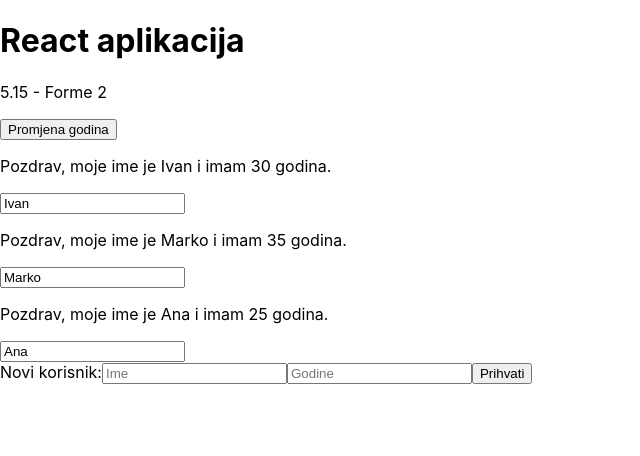
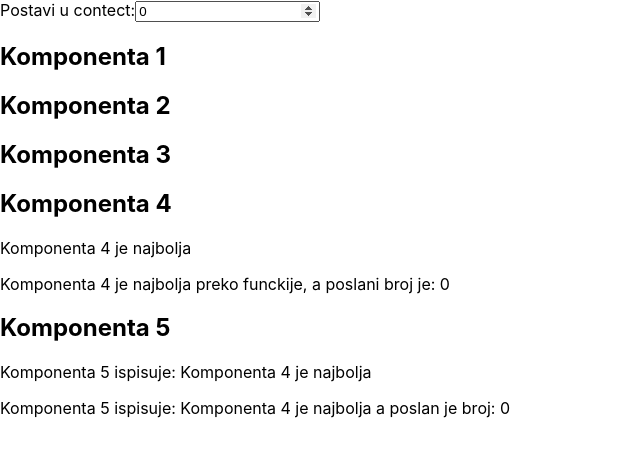
Before and after one commit to lvcelik/moja-react-aplikacija, a React (Create React App) app: page / in a window 1280 px wide. Shown: the top 456 px of the page, without its empty margins (0-640 px from the left). Built offline with nearby package versions, Linux system fonts and the light colour scheme.

Commit message:
Promjena 8.5.2023.

```diff
--- /dev/null
+++ b/src/componets/AppContext.js
@@ -0,0 +1,21 @@
+import React from "react";
+import { Provider } from "./context/Context";
+import Komponenta1 from "./context/context-components/Komponenta_1";
+
+export default function AppContext() {
+    const [number, setNumber] = React.useState(0);
+
+    const handleChange = event => {
+        setNumber(event.target.value);
+    };
+
+    return (
+        <Provider value={{text: 'Komponenta 4 je najbolja', number}}>
+            <label>
+                Postavi u contect:
+                <input type="number" onChange={handleChange} defaultValue={number}/>
+            </label>
+            <Komponenta1 />
+        </Provider>
+    );
+}
--- /dev/null
+++ b/src/componets/context/Context.js
@@ -0,0 +1,7 @@
+import React from "react";
+
+const Context = React.createContext();
+
+export const Provider = Context.Provider;
+export const Consumer = Context.Consumer;
+export default Context;
--- /dev/null
+++ b/src/componets/context/context-components/Komponenta_1.js
@@ -0,0 +1,11 @@
+import React from "react";
+import Komponenta2 from "./Komponenta_2";
+
+export default function Komponenta_1(){
+    return (
+        <div>
+            <h2>Komponenta 1</h2>
+            <Komponenta2/>
+        </div>
+    );
+}
--- /dev/null
+++ b/src/componets/context/context-components/Komponenta_2.js
@@ -0,0 +1,11 @@
+import React from "react";
+import Komponenta3 from './Komponenta_3';
+
+export default function Komponenta_2(){
+    return (
+        <div>
+            <h2>Komponenta 2</h2>
+            <Komponenta3/>
+        </div>
+    );
+}
--- /dev/null
+++ b/src/componets/context/context-components/Komponenta_3.js
@@ -0,0 +1,14 @@
+import React from "react";
+import Komponenta4 from './Komponenta_4';
+import Komponenta5 from './Komponenta_5';
+
+export default function Komponenta_3(){
+    return (
+        <div>
+            <h2>Komponenta 3</h2>
+            <Komponenta4/>
+            <Komponenta5/>
+
+        </div>
+    );
+}
--- /dev/null
+++ b/src/componets/context/context-components/Komponenta_4.js
@@ -0,0 +1,18 @@
+import React, {useContext} from "react";
+import { Consumer } from "../Context";
+import Context from "../Context";
+
+export default function Komponenta_4(){
+    const contextObject = useContext(Context);
+    const {text, number} = contextObject;
+
+
+    const editText = `${text} preko funckije, a poslani broj je: ${number}`;
+    return (
+        <div>
+            <h2>Komponenta 4</h2>
+            <Consumer>{props => <p>{props.text}</p>}</Consumer>
+            <p>{editText}</p>
+        </div>
+    );
+}
--- /dev/null
+++ b/src/componets/context/context-components/Komponenta_5.js
@@ -0,0 +1,29 @@
+import React from "react";
+import { Consumer } from "../Context";
+import Context from "../Context";
+
+class Komponenta_5 extends React.Component {
+    static contextType = Context;
+
+    render () {
+        const {text, number} = this.context;
+
+        const editText = (
+        <p>
+            Komponenta 5 ispisuje: {text} a poslan je broj: {number}
+        </p>
+        );
+
+        return (
+            <div>
+                <h2>Komponenta 5</h2>
+                <Consumer>
+                    {props => <p>Komponenta 5 ispisuje: {props.text}</p>}
+                </Consumer>
+                {editText}
+            </div>
+        );
+    }
+}
+
+export default Komponenta_5;
--- a/src/index.js
+++ b/src/index.js
@@ -2,11 +2,12 @@
 import ReactDOM from 'react-dom/client';
 import './index.css';
 //import App from './componets/AppForme1';
-import AppForme2 from './componets/AppForme2';
+//import AppForme2 from './componets/AppForme2';
+import AppContext from './componets/AppContext';
 
 
 const root = ReactDOM.createRoot(document.getElementById('root'));
-root.render(<AppForme2 />);
+root.render(<AppContext />);
 
 // If you want to start measuring performance in your app, pass a function
 // to log results (for example: reportWebVitals(console.log))
```
